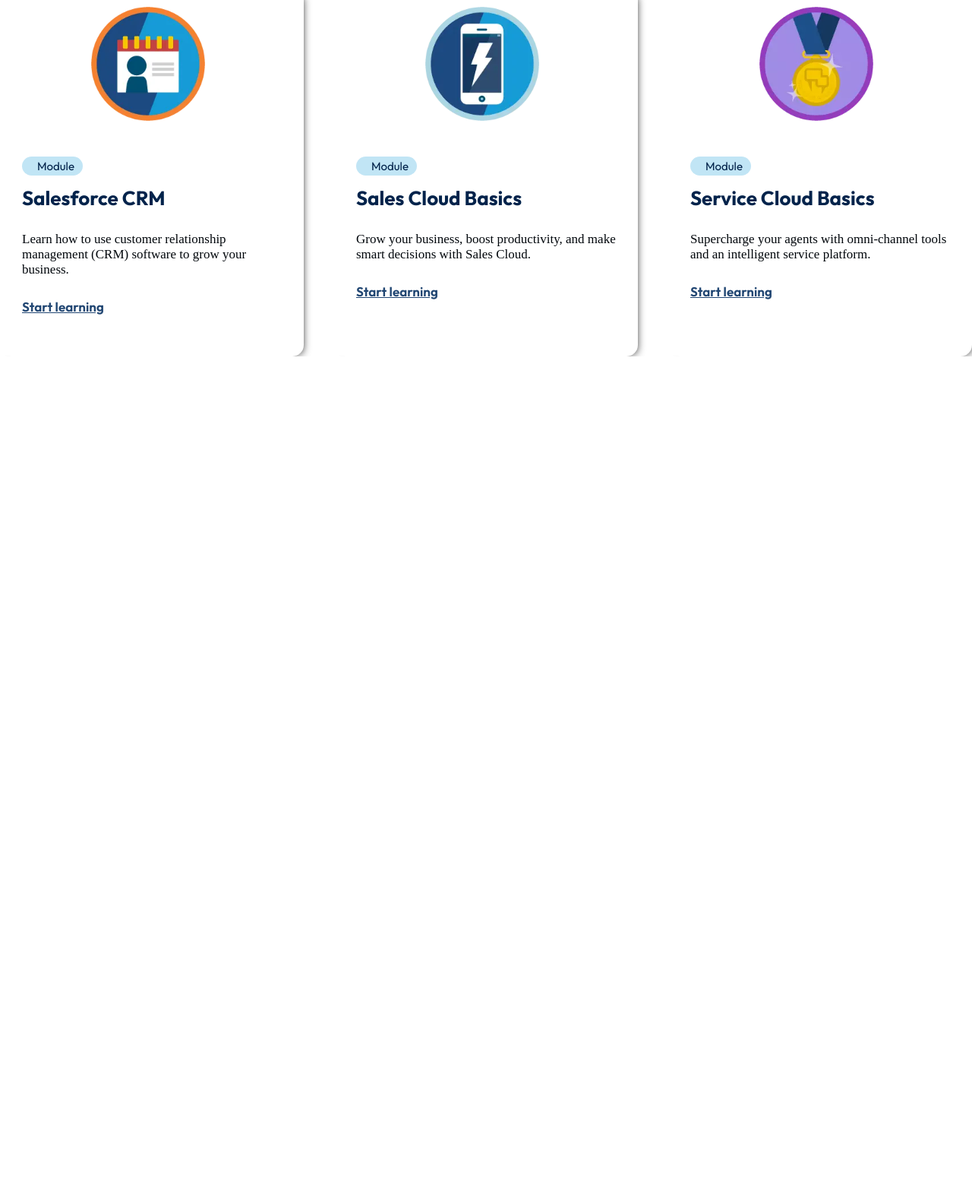
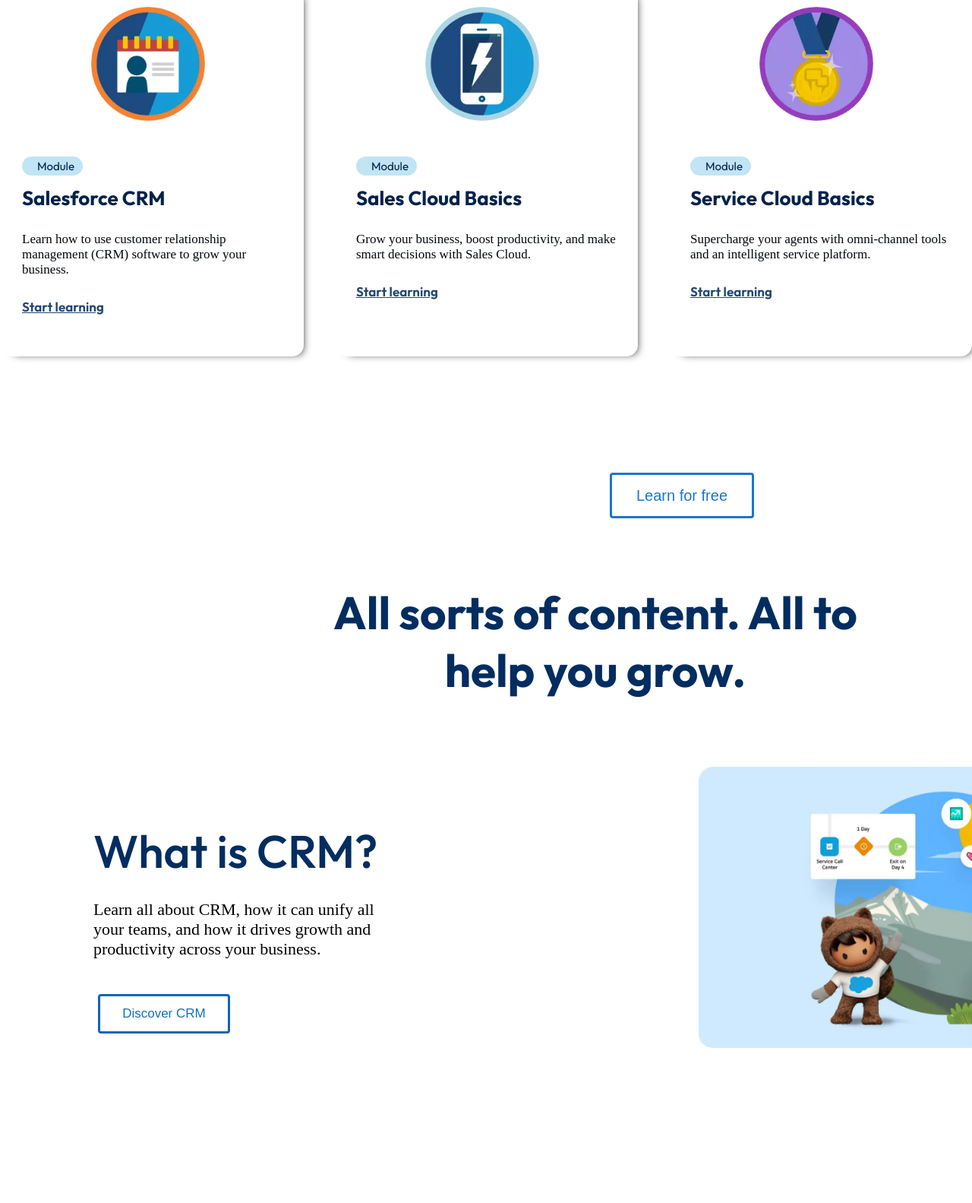
Before and after one commit to martic01/salesforceclone, a plain HTML site: page salesforce.html in a window 1280 px wide. Shown: the part 4335-5918 px from the top of the page at 76% size. Before the commit the page ends 4804 px from the top, so only its background shows below. Drawn offline with Linux system fonts and the light colour scheme; a web font is replaced by a local one.

Commit message:
add salesforce.html CRM

```diff
--- a/salesforce.html
+++ b/salesforce.html
@@ -417,8 +417,9 @@
             Learn valuable skills for free, with Trailhead.
          </header>
          <ul>
-            <li id="textfr3" >
-               Follow guided learning paths and get hands-on to learn Salesforce, digital, and soft skills from anywhere.
+            <li id="textfr3">
+               Follow guided learning paths and get hands-on to learn Salesforce, digital, and soft skills from
+               anywhere.
             </li>
          </ul>
          <main class="contbox">
@@ -432,7 +433,7 @@
                </a>
                <div class="inboxtext">
                   <ul>
-   <li id="mod">Module</li>
+                     <li id="mod">Module</li>
                      <li id="tex0i">
                         Salesforce CRM
                      </li>
@@ -440,7 +441,7 @@
                         Learn how to use customer relationship management (CRM) software to grow your business.
                      </li>
                      <a id="aa" href="https://www.salesforce.com/form/demo/small-business/
-   smb-overview/?d=cta-democards-2-ungated-smb_learn">
+smb-overview/?d=cta-democards-2-ungated-smb_learn">
                         <li id="tex1i">
                            Start learning
                         </li>
@@ -457,7 +458,7 @@
                </a>
                <div class="inboxtext">
                   <ul>
-                      <li id="mod">Module</li>
+                     <li id="mod">Module</li>
                      <li id="tex0i">
                         Sales Cloud Basics
                      </li>
@@ -465,7 +466,7 @@
                         Grow your business, boost productivity, and make smart decisions with Sales Cloud.
                      </li>
                      <a id="aa" href="https://www.salesforce.com/form
-   /demo/sales/demos/?d=cta-democards-3-demo-sales_demo">
+/demo/sales/demos/?d=cta-democards-3-demo-sales_demo">
                         <li id="tex1i">
                            Start learning
                         </li>
@@ -492,15 +493,62 @@
 
                      </li>
                      <a id="aa" href="https://www.salesforce.com/form/demo
-   /crm-service-demos/?d=cta-democards-5-demo-service_demo">
+/crm-service-demos/?d=cta-democards-5-demo-service_demo">
                         <li id="tex1i">
                            Start learning
                         </li>
                      </a>
+
                   </ul>
 
                </div>
+
+
+
             </div>
+   </section>
+   <section>
+      <div class="head6">
+         <ul>
+            <a href="">
+               <li>
+                  <button id="btlg3">
+                     Learn for free
+                  </button>
+               </li>
+            </a>
+            <li id="headi">
+
+               All sorts of content. All to help you grow.
+            </li>
+
+         </ul>
+      </div>
+
+   </div>
+   <div id="imgsd">
+
+      <a href="https://www.salesforce.com/">
+
+         <img id='bvid' src="img/vid sale.webp" alt=""></a>
+   </div>
+   <div class="bword">
+      <ul>
+         <li id="bold2">
+            What is CRM?
+         </li>
+         <li id="light1">
+            Learn all about CRM, how it can unify all your teams, and how it drives growth and productivity across your business.
+         </li>
+         <li >
+            <a href="https://www.salesforce.com/form/starter/overview-demo/?d=pb">
+               <button id="bt3">
+                  Discover CRM
+               </button>
+            </a>
+         </li>
+      </ul>
+   </div>
 
 
 
@@ -1083,7 +1131,6 @@
 
 
 
-
 </body>
 
 </html>
```
